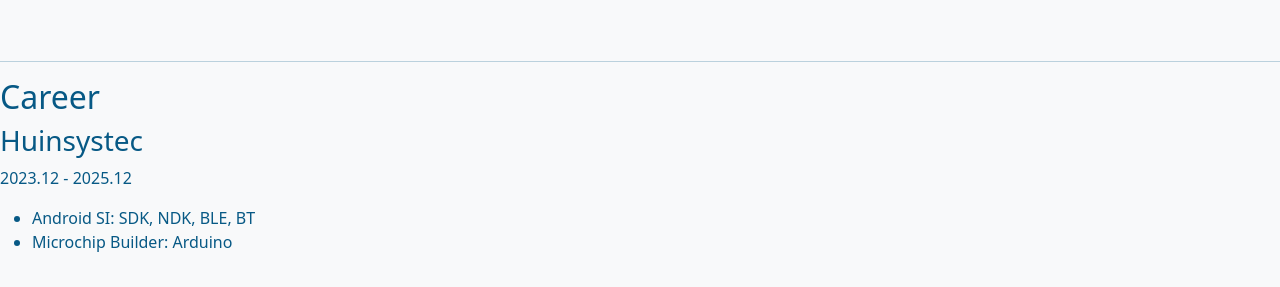
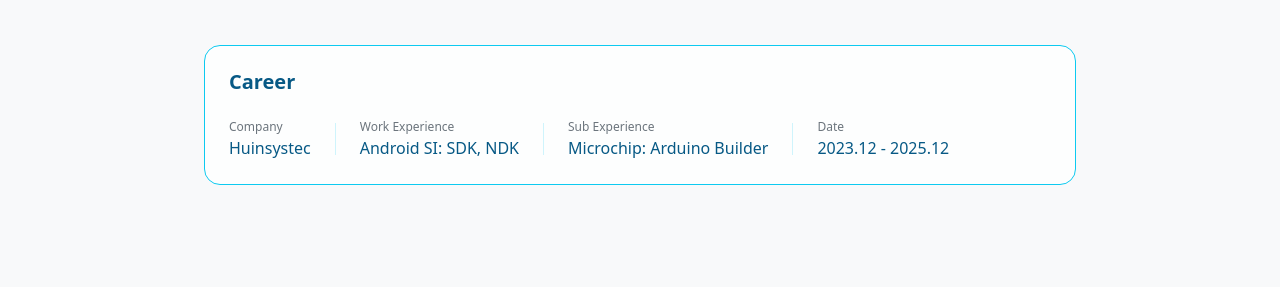
Before and after one commit to andoricano/PrivateLab, a website: page CssFrameworkCompare/index.html in a window 1280 px wide. Shown: the part 513-800 px from the top of the page. Drawn offline with nearby package versions, Linux system fonts and the light colour scheme.

Commit message:
[feat] footer 작업 완료

```diff
--- a/CssFrameworkCompare/index.html
+++ b/CssFrameworkCompare/index.html
@@ -60,8 +60,8 @@
     </header>
 
     <main>
-        <section class="container py-5"  style="max-width: 896px;">
-            <div class="mx-auto">
+        <section class="container py-5" style="max-width: 896px;">
+            <div>
 
                 <!-- card 관련 component들은 대부분 배치 혹은 여백에 대한 기능을 수행함-->
                 <div class="card rounded-4"
@@ -109,9 +109,8 @@
             </div>
         </section>
 
-        <section class="container mx-auto pb-5" style="max-width: 896px;">
-            <div class="card rounded-4 border-info "
-                style="color: #075985;">
+        <section class="container pb-5" style="max-width: 896px;">
+            <div class="card rounded-4 border-info " style="color: #075985;">
                 <div class="card-body p-4">
                     <p class="fs-5 fw-bold mb-4">My Links</p>
                     <div class="d-flex gap-4 align-items-start" style="min-width: 500px;">
@@ -125,17 +124,58 @@
         </section>
     </main>
 
-    <footer id="career">
-        <hr>
-        <h2>Career</h2>
-        <article>
-            <h3>Huinsystec</h3>
-            <p>2023.12 - 2025.12</p>
-            <ul>
-                <li>Android SI: SDK, NDK, BLE, BT</li>
-                <li>Microchip Builder: Arduino</li>
-            </ul>
-        </article>
+
+    <footer>
+        <div class="container pb-5" style="max-width: 896px;">
+            <div class="mx-auto">
+
+                <div class="card rounded-4 border-info"
+                    style="background-color: rgba(255, 255, 255, 0.8); color: #075985;">
+
+
+                        <!-- 표 부분은 GPT만 사용 -->
+                    <div class="card-body p-4">
+                        <h5 class="fs-5 fw-bold mb-4">Career</h5>
+
+                        <div class="row g-0 align-items-center w-100 flex-nowrap">
+
+                            <div class="col-auto d-flex flex-column">
+                                <span class="small text-secondary" style="font-size: 0.75rem;">Company</span>
+                                <span class="fw-medium">Huinsystec</span>
+                            </div>
+
+                            <div class="col-auto px-4">
+                                <div class="bg-info-subtle" style="width: 1px; height: 2rem;"></div>
+                            </div>
+
+                            <div class="col-auto d-flex flex-column">
+                                <span class="small text-secondary" style="font-size: 0.75rem;">Work Experience</span>
+                                <span class="fw-medium">Android SI: SDK, NDK</span>
+                            </div>
+
+                            <div class="col-auto px-4">
+                                <div class="bg-info-subtle" style="width: 1px; height: 2rem;"></div>
+                            </div>
+
+                            <div class="col-auto d-flex flex-column">
+                                <span class="small text-secondary" style="font-size: 0.75rem;">Sub Experience</span>
+                                <span class="fw-medium">Microchip: Arduino Builder</span>
+                            </div>
+
+                            <div class="col-auto px-4">
+                                <div class="bg-info-subtle" style="width: 1px; height: 2rem;"></div>
+                            </div>
+
+                            <div class="col-auto d-flex flex-column">
+                                <span class="small text-secondary" style="font-size: 0.75rem;">Date</span>
+                                <span class="fw-medium text-nowrap">2023.12 - 2025.12</span>
+                            </div>
+
+                        </div>
+                    </div>
+                </div>
+            </div>
+        </div>
     </footer>
 
 </body>
```
